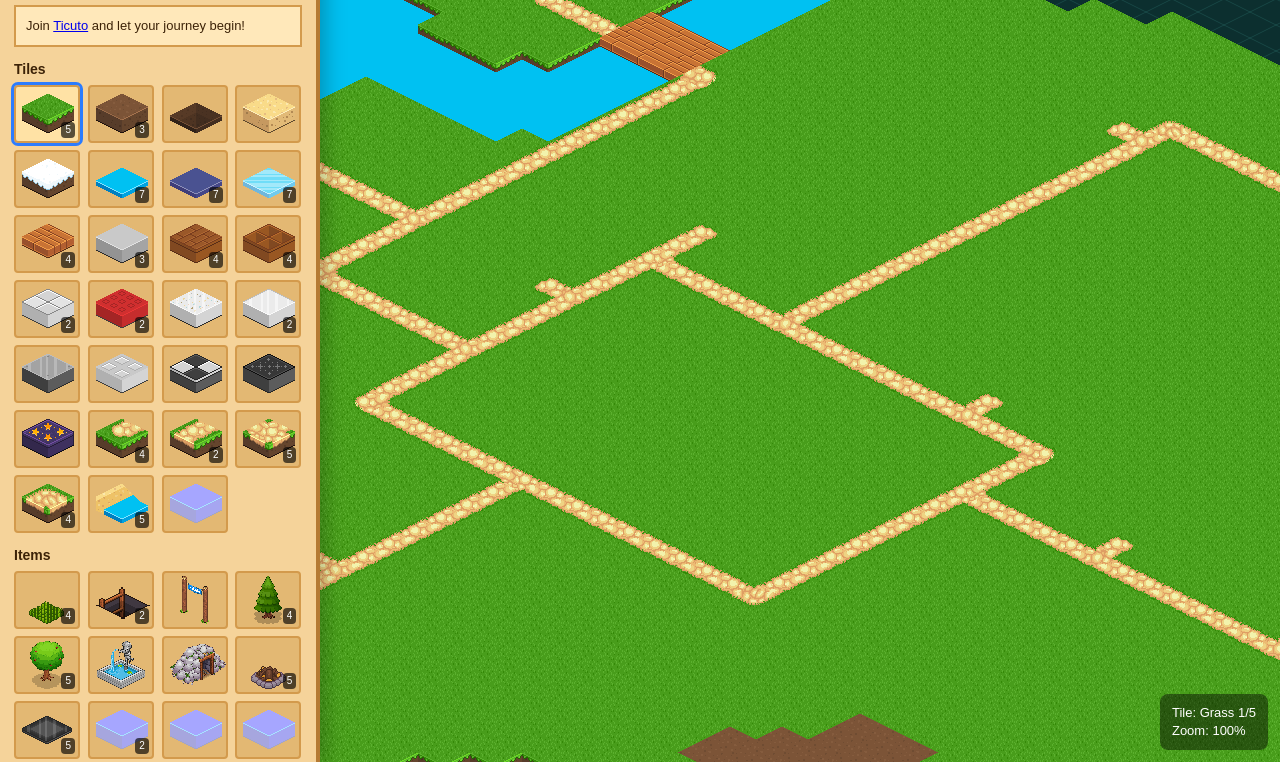
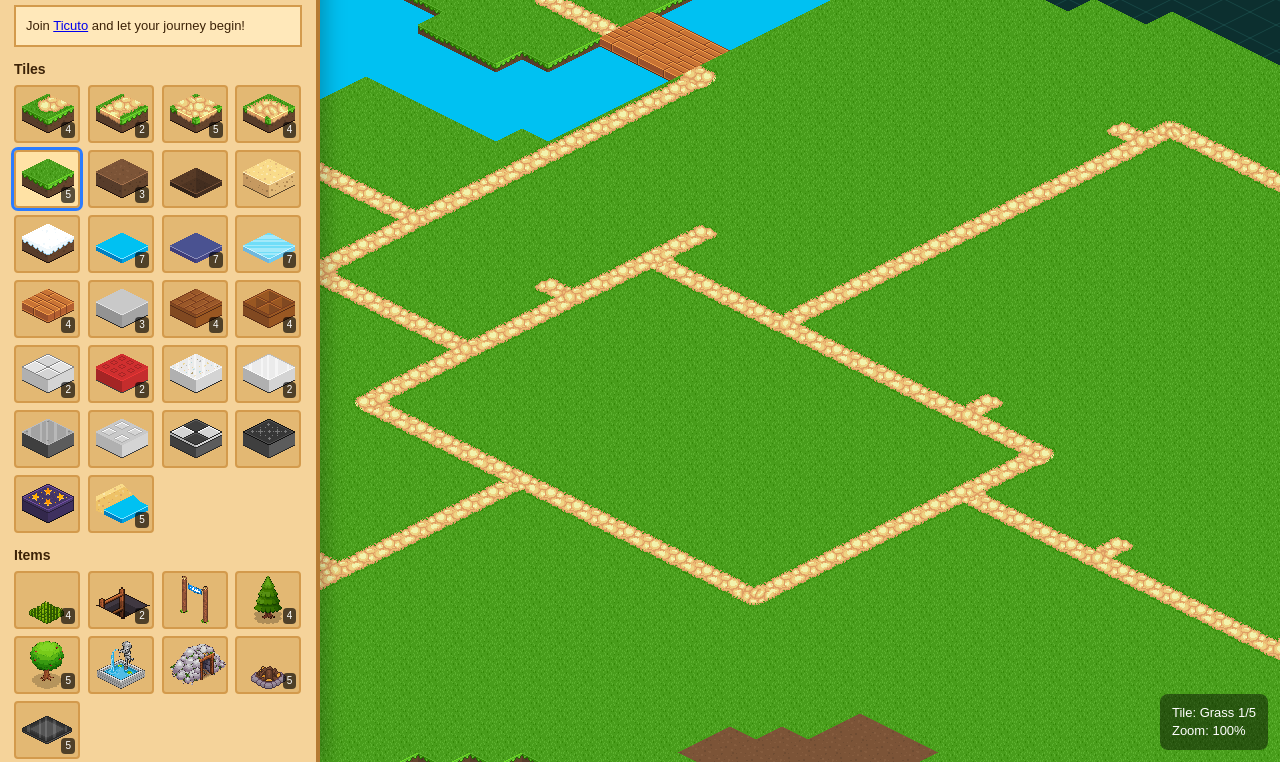
Before and after one commit to DanAU94/TicutoBuilder, a plain HTML site: page index.html in a window 1280 px wide. Shown: the part 38-800 px from the top of the page. Drawn offline with Linux system fonts and the light colour scheme; files whose address does not match are found by name.

Commit message:
index.html

```diff
--- a/index.html
+++ b/index.html
@@ -96,6 +96,10 @@ let mouse={x:0,y:0,down:false,pan:false,lastX:0,lastY:0};
 let spaceHeld=false;
 
 const tileList=[
+  {id:'pathend',name:'Path End',files:['21a.png','21b.png','21c.png','21d.png']},
+  {id:'pathstraight',name:'Path Straight',files:['21e.png','21f.png']},
+  {id:'pathsec',name:'Path Intersections',files:['21g.png','21h.png','21i.png','21j.png','21k.png']},
+  {id:'pathcorn',name:'Path Corner',files:['21l.png','21m.png','21n.png','21o.png']},
   {id:'grass',name:'Grass',files:['1a.png','1b.png','1c.png','1d.png','1e.png']},
   {id:'dirt',name:'Dirt',files:['2a.png','2b.png','2c.png']},
   {id:'hole',name:'Hole',files:['3a.png']},
@@ -117,12 +121,7 @@ const tileList=[
   {id:'checkered',name:'Checkered',files:['18a.png']},
   {id:'starlight',name:'Starlight',files:['19a.png']},
   {id:'astralei',name:'Astralei',files:['20a.png']},
-  {id:'pathend',name:'Path End',files:['21a.png','21b.png','21c.png','21d.png']},
-  {id:'pathstraight',name:'Path Straight',files:['21e.png','21f.png']},
-  {id:'pathsec',name:'Path Intersections',files:['21g.png','21h.png','21i.png','21j.png','21k.png']},
-  {id:'pathcorn',name:'Path Corner',files:['21l.png','21m.png','21n.png','21o.png']},
   {id:'sandedge',name:'Sand Edge',files:['24a.png','24b.png','24c.png','24d.png','24e.png']},
-  {id:'map',name:'Map',files:['25.png'],imageW:3591,imageH:2250},
 ];
 
 const itemList=[
@@ -135,12 +134,6 @@ const itemList=[
   {id:'mine',name:'Mine',files:['7a.png'],imageW:159,imageH:113},
   {id:'campfire',name:'Campfire',files:['8a.png','8b.png','8c.png','8d.png','8e.png'],imageW:38,imageH:50},
   {id:'dancetile',name:'Dance Tile',files:['9a.png','9b.png','9c.png','9d.png','9e.png'],imageW:50,imageH:28},
-  {id:'bboard',name:'Bulletin Board',files:['10a.png','10b.png'],imageW:94,imageH:118},
-  {id:'pot',name:'Dirt Pot',files:['11a.png'],imageW:30,imageH:28},
-  {id:'tmach',name:'Ticuto Machine',files:['12a.png'],imageW:139,imageH:136},
-  {id:'gram',name:'Gramophone',files:['13a.png'],imageW:47,imageH:71},
-  {id:'alien',name:'Alien',files:['14a.png'],imageW:41,imageH:60},
-  {id:'build',name:'Building',files:['15a.png'],imageW:254,imageH:230},
 ];
 
 const fallbackImagePath="tiles/fallback.png";
```
